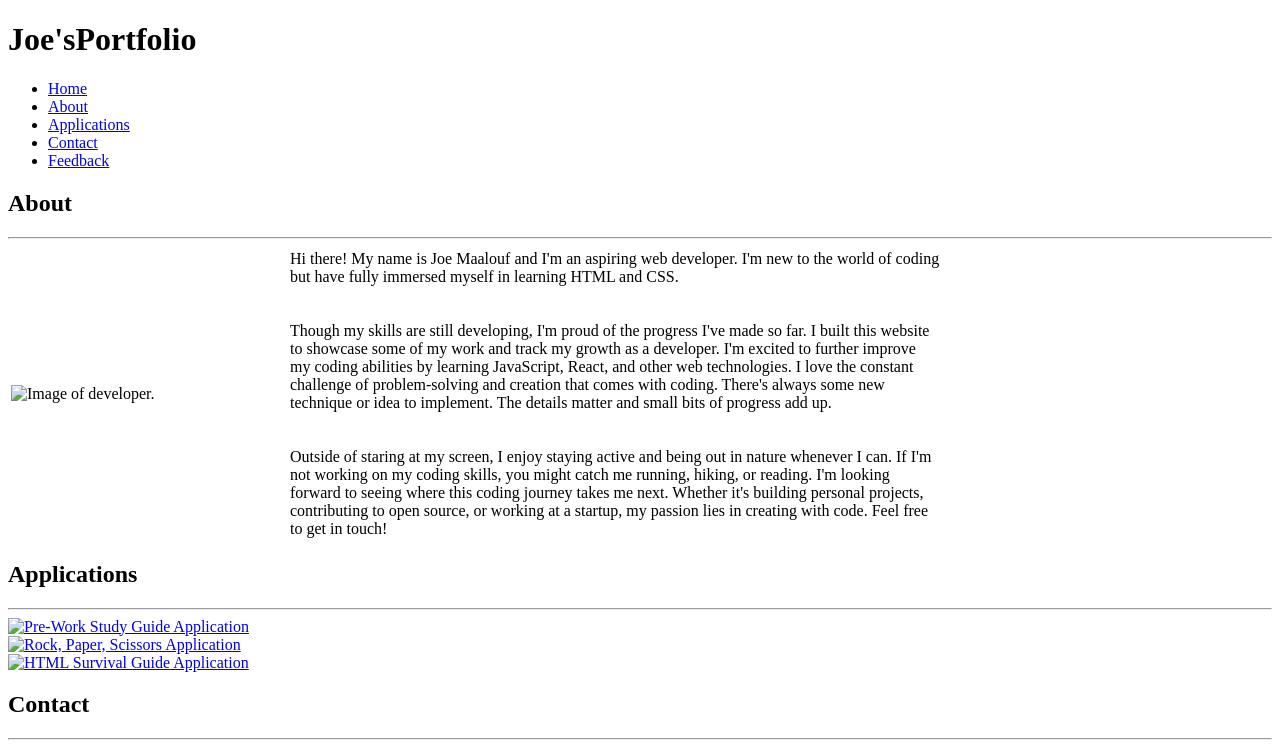
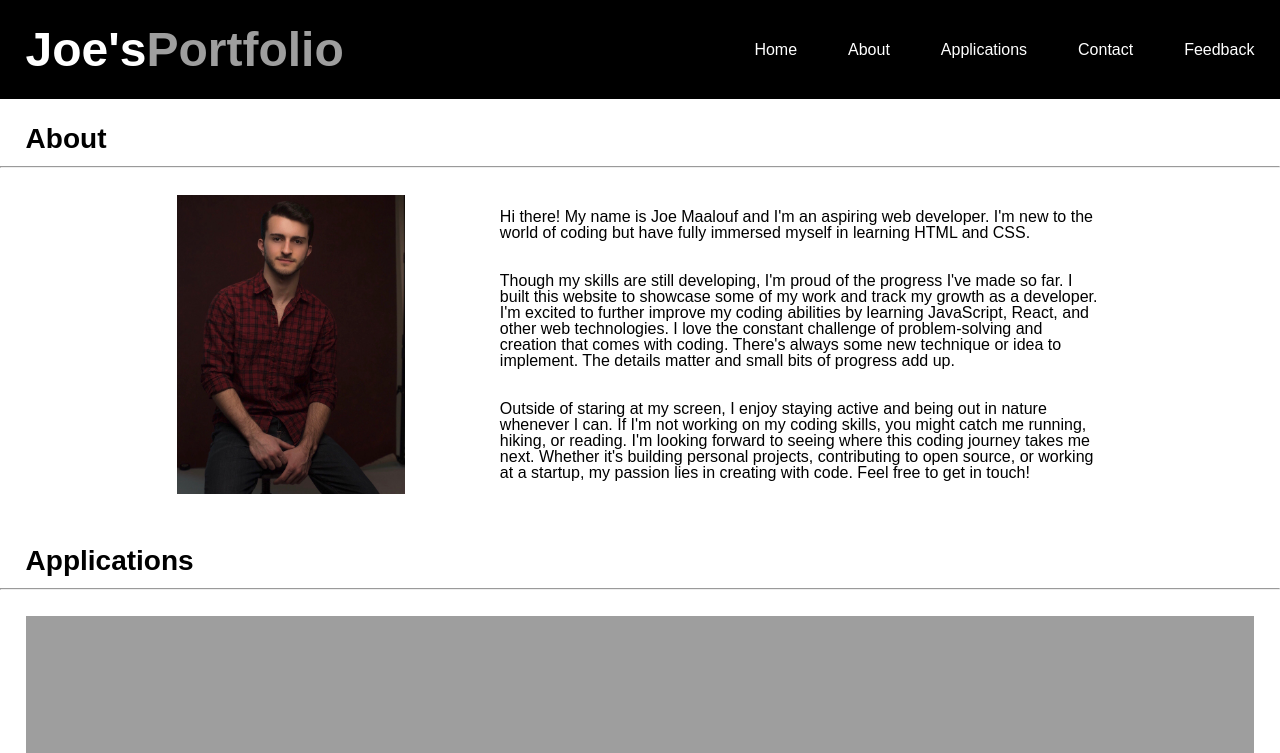
Before and after one commit to jmlouf/joes-portfolio, a plain HTML site: page index.html in a window 1280 px wide. Shown: the top 753 px of the page. Drawn offline with Linux system fonts and the light colour scheme; the site is published under a folder, as on GitHub Pages, so addresses that start at the root find nothing.

Commit message:
Updated paths.

```diff
--- a/index.html
+++ b/index.html
@@ -4,8 +4,8 @@
         <meta charset="UTF-8">
         <meta name="viewport" content="width=device-width, initial-scale=1.0">
         <title>Joe's Portfolio</title>
-        <link rel="stylesheet" type="text/css" href="/joes-portfolio/Assets/css/style.css" />
-        <link rel="stylesheet" type="text/css" href="/joes-portfolio/Assets/css/reset.css" />
+        <link rel="stylesheet" type="text/css" href="./Assets/css/style.css" />
+        <link rel="stylesheet" type="text/css" href="./Assets/css/reset.css" />
     </head>
 
     <body>
@@ -31,7 +31,7 @@
                 <h2>About</h2><hr>
                 <table>
                     <tr>
-                        <td class="td-1" width="275" padding-right="10px"><img class="about-img" src="/joes-portfolio/Assets/images/about-img.jpg" alt="Image of developer."></td>
+                        <td class="td-1" width="275" padding-right="10px"><img class="about-img" src="./Assets/images/about-img.jpg" alt="Image of developer."></td>
                         <td class="td-2" width="650" padding-right="10px">Hi there! My name is Joe Maalouf and I'm an aspiring web developer. I'm new to the world of coding but have fully immersed myself in learning HTML and CSS.<br><br><br>Though my skills are still developing, I'm proud of the progress I've made so far. I built this website to showcase some of my work and track my growth as a developer. I'm excited to further improve my coding abilities by learning JavaScript, React, and other web technologies. I love the constant challenge of problem-solving and creation that comes with coding. There's always some new technique or idea to implement. The details matter and small bits of progress add up.<br><br><br>Outside of staring at my screen, I enjoy staying active and being out in nature whenever I can. If I'm not working on my coding skills, you might catch me running, hiking, or reading. I'm looking forward to seeing where this coding journey takes me next. Whether it's building personal projects, contributing to open source, or working at a startup, my passion lies in creating with code. Feel free to get in touch!</td>
                     </tr>
                 </table>
@@ -43,19 +43,19 @@
                 <section class="section-application-1">
                     <article class="card-1">
                         <a href="https://jmlouf.github.io/prework-study-guide/" target="_blank">
-                            <img class="card-img" src="/joes-portfolio/Assets/images/prework.png" alt="Pre-Work Study Guide Application" />
+                            <img class="card-img" src="./Assets/images/prework.png" alt="Pre-Work Study Guide Application" />
                         </a>
                     </article>
                 </section>
                 <section class="section-application-others">
                     <article class="card-2">
                         <a href="http://example.com" target="_blank">
-                            <img class="card-img" src="/joes-portfolio/Assets/images/rps.png" alt="Rock, Paper, Scissors Application" />
+                            <img class="card-img" src="./Assets/images/rps.png" alt="Rock, Paper, Scissors Application" />
                         </a>
                     </article>
                     <article class="card-3">
                         <a href="http://example.com" target="_blank">
-                            <img class="card-img" src="/joes-portfolio/Assets/images/survival-guide.png" alt="HTML Survival Guide Application" />
+                            <img class="card-img" src="./Assets/images/survival-guide.png" alt="HTML Survival Guide Application" />
                         </a>
                     </article>
                 </section>
```
